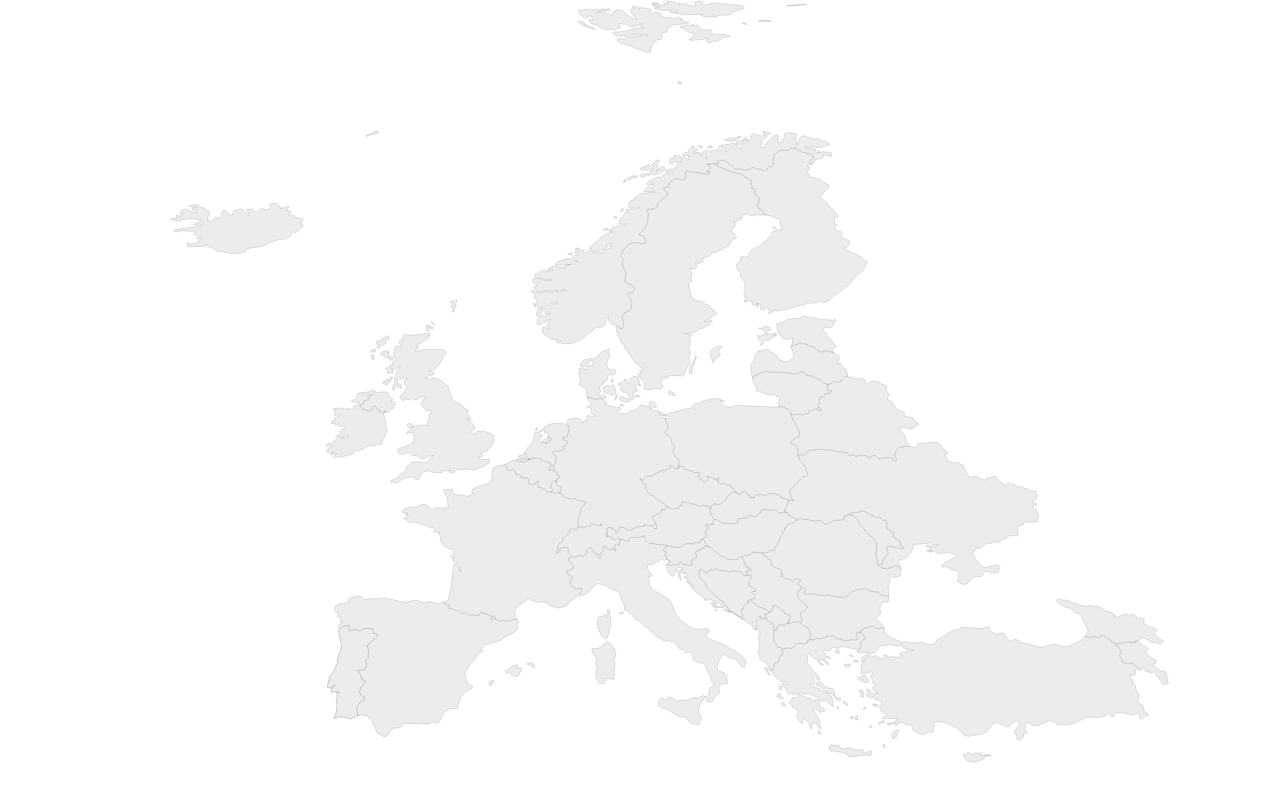
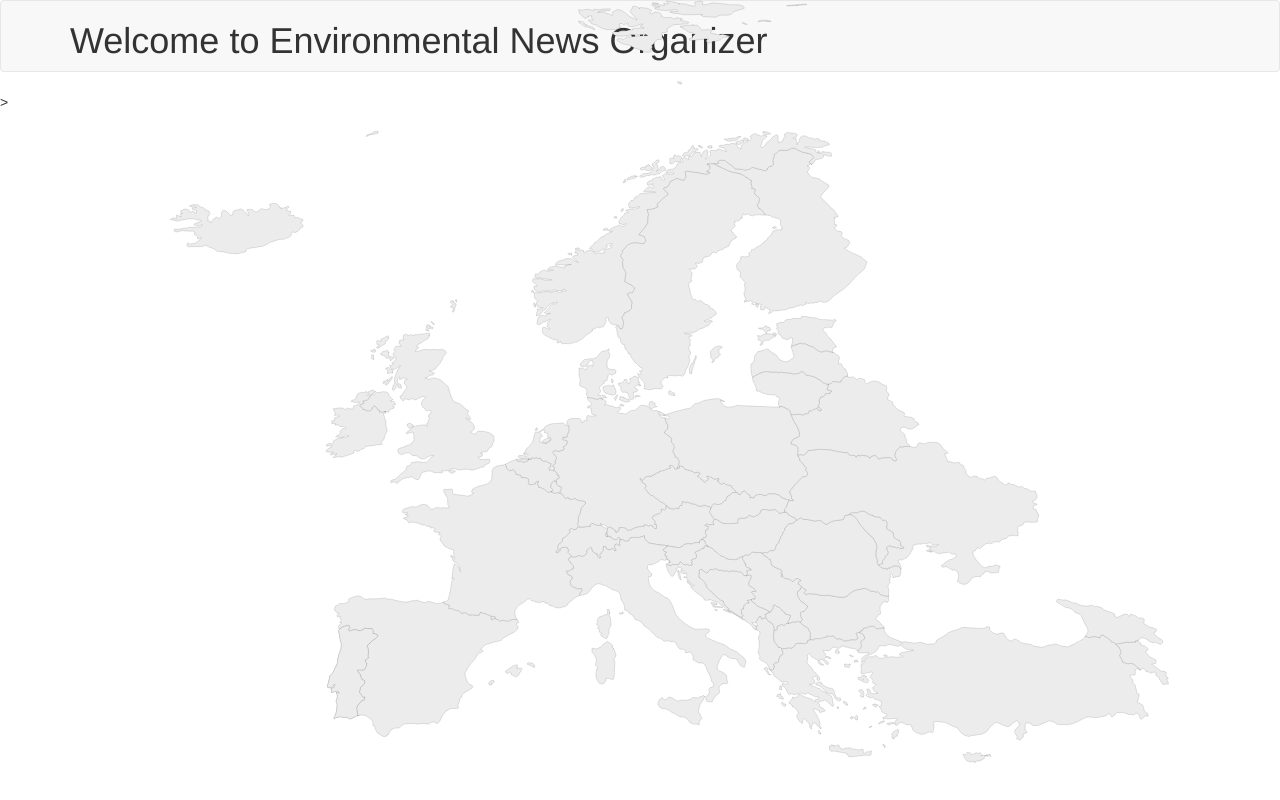
Before and after one commit to celinmay/environmental_news_organizer, a plain HTML site: page projekt.html in a window 1280 px wide. Drawn offline with nearby package versions, Linux system fonts and the light colour scheme.

Commit message:
NEWEST VERSION

```diff
--- a/projekt.html
+++ b/projekt.html
@@ -10,50 +10,64 @@
 
 <body>
 
-<div id="info-box"></div>
+<nav class="navbar navbar-default">
+	<div class="container">
+		<div class="row">
+			<div class="col-lg-12">
+				<div id="content">
+					<h1> Welcome to Environmental News Organizer</h1>
+				</div>
+			</div>
+		</div>
+	</div>
+</nav>
 
+
+<div class="container">
+	<div class="info-box">
 		<?xml version="1.0"?>
 			<svg id="eu-map" preserveAspectRatio="xMinYMinmeet" baseprofile="tiny" fill="#ececec" height="684" stroke="black" stroke-linecap="round" stroke-linejoin="round" stroke-width=".1" version="1.2" viewbox="0 0 1000 684" width="1000" xmlns="http://www.w3.org/2000/svg">
 
+
 <!--ALBANIA-->
 <g class="full-group">
- <path d="M654.7 528.1l0.5 0.4 2 2.9 1.4 0.5 1.9 1.3 1.4 3.2 0.1 2.2-0.5 2.6 0.3 2.1-0.8 0.8 0.7 2 0.2 1.9 1.2 2.2 1.2 1.1 1.3 2.4 1.6-0.2 1.3 1.1 0 1.1 1.1 1.8-0.8 2.6-1.7 0.8-1.2 3.1-0.3 2-0.6 0.5-1.9 0.3-1.7 1.3 1 2.2-0.9 0.7-0.3 1.5-0.7 0.7-2.7-0.9-0.7-2.5-1.7-2.7-4.9-2.6-1.2-1.1 0.4-1.5-0.1-1.4-1.4-2.4 0.3-2.6 0.8-2.2-0.3-2.7 0.1-2.1-0.7-2.9 0.5-2.1 0.9-1.3-0.2-2.2-1.5-1.1-1.6-0.2 0-3.1-0.3-0.6 1.7 0-1.7-2.8 3.2-5.3 1.1 0.3 0.8 2.1 3.4-1.2z" id="AL" data-info="<div>Country: Albania</div>" name="Albania">
+ 	<path id="AL" d="M654.7 528.1l0.5 0.4 2 2.9 1.4 0.5 1.9 1.3 1.4 3.2 0.1 2.2-0.5 2.6 0.3 2.1-0.8 0.8 0.7 2 0.2 1.9 1.2 2.2 1.2 1.1 1.3 2.4 1.6-0.2 1.3 1.1 0 1.1 1.1 1.8-0.8 2.6-1.7 0.8-1.2 3.1-0.3 2-0.6 0.5-1.9 0.3-1.7 1.3 1 2.2-0.9 0.7-0.3 1.5-0.7 0.7-2.7-0.9-0.7-2.5-1.7-2.7-4.9-2.6-1.2-1.1 0.4-1.5-0.1-1.4-1.4-2.4 0.3-2.6 0.8-2.2-0.3-2.7 0.1-2.1-0.7-2.9 0.5-2.1 0.9-1.3-0.2-2.2-1.5-1.1-1.6-0.2 0-3.1-0.3-0.6 1.7 0-1.7-2.8 3.2-5.3 1.1 0.3 0.8 2.1 3.4-1.2z" name="Albania"> <input type="" name="">
 	 </path>
 </g>
 
  <!--ANDORRA-->
  <g class="full-group">
- <path d="M423.4 528.8l-2.8 1.1-0.7-0.4 0-2.1 0.9-0.7 2.6 0.6 0 1.5z" id="AD" data-info="<div> Country: Andorra </div>" name="Andorra" >
+ 	<path d="M423.4 528.8l-2.8 1.1-0.7-0.4 0-2.1 0.9-0.7 2.6 0.6 0 1.5z" id="AD" name="Andorra">
  	</path>
 </g>
 
 <!--ARMENIA-->
 <g class="full-group">
- <path d="M974.6 572.4l-3.2-2.8-2.3-1.7-1.6-0.7-3.5 0.4-2.9-0.9-1.8-0.9 0.5-0.6-1.9-3-0.8-1.9 1-1.4 0.2-2.3-1.7-3.3-1.7-1.2-1.3-1.6 4.4-0.3 5.3-1.3 3.2 0.3 1.1-0.2 3.5-0.1-0.5-0.7 2.3-0.5 1.3 1.5 1.6 1-0.9 0.9 2.3 1 1.2 0 3.3 2.5 0 0.7-1.9 1.5-0.2 1.1 3.2 3.4 2.4 1.4 3.2 1.5 0.2 0.9-0.9 2.5-3 0 0.6 0.9 1.9 1.2 6.1 4.4 1.5-0.3 2.2 0.9 0.2 1.3-1 1.4 1.9 1.4 0.8 1.5-1.8 0.5 1.4 1.5 0.5 2.6-2.2-0.1-2.5 0.5-3-4.7 0.1-1-3.1-2.1 0.1-1.7-0.8-1.2-1.7 0.2-1.9 0.9-2.9-1.6-1.2 0.2-0.3-1.1-1.8-1.7-3.2 0.9z" id="AM" data-info="<div> Country: Armenia </div>" name="Armenia" >
+ 	<path d="M974.6 572.4l-3.2-2.8-2.3-1.7-1.6-0.7-3.5 0.4-2.9-0.9-1.8-0.9 0.5-0.6-1.9-3-0.8-1.9 1-1.4 0.2-2.3-1.7-3.3-1.7-1.2-1.3-1.6 4.4-0.3 5.3-1.3 3.2 0.3 1.1-0.2 3.5-0.1-0.5-0.7 2.3-0.5 1.3 1.5 1.6 1-0.9 0.9 2.3 1 1.2 0 3.3 2.5 0 0.7-1.9 1.5-0.2 1.1 3.2 3.4 2.4 1.4 3.2 1.5 0.2 0.9-0.9 2.5-3 0 0.6 0.9 1.9 1.2 6.1 4.4 1.5-0.3 2.2 0.9 0.2 1.3-1 1.4 1.9 1.4 0.8 1.5-1.8 0.5 1.4 1.5 0.5 2.6-2.2-0.1-2.5 0.5-3-4.7 0.1-1-3.1-2.1 0.1-1.7-0.8-1.2-1.7 0.2-1.9 0.9-2.9-1.6-1.2 0.2-0.3-1.1-1.8-1.7-3.2 0.9z" id="AM" name="Armenia" >
  	</path>
 </g>
 
 <!--AUSTRIA-->
 <g class="full-group">
- <path d="M607.8 434.9l-0.9 2.4 0.1 0.8 1.6 2.9 2.3 2.9-0.6 0.7-0.6 1.9 0.7 2-3.9 0.3-2.5-0.9-1.3 1.4 2.6 0.7 0.5 1.1-0.5 1.4-2.2 1.2 0.4 1.5-0.5 0.7 1.1 1.6-0.3 1.8-2.5 0.5-1.8 1.7-1.3 0.9-0.1 1.9-2.4-0.5-1.6 0.2-2.3 1.1-2.8-0.2-2.6 0.2-1.9 0.7-1 1.3-3 1.2-5-0.7-5-0.9-2.6-0.5-4-0.3-8.6-1.5-1.1-0.5-3.1-3.5 0-2.3-4.7 1.5-3.1-0.2-3.4 0.3-1.4 0.6-1.2 2.2-1.1 0.4-2.1-0.4-0.9-0.8-3-0.3-0.5-1.5-0.8-0.3-2 1.9-2.3-0.4-1.5-0.8-0.4-1-3.3-0.8 0.3-0.8-1.1-2.5 1-3-0.9-0.7 1.7-0.5 0.7-0.5 3.5 1.6 0.9 1.4 1.2 0.3-0.1 1.3 1.6-0.5 1-1.6 0.2-1.9 2.8-0.1 2.7 0.4 1.4 1.9 3.8-0.5 1.1-0.9 3.9-1.5 5.7-0.5 0.1-1.4 2 0.3 1.5 0.8 2.5-0.5 1.1 0.5 0.2 1.1 1.2 0.9 1.7 0.4 0.3-1.5-0.3-1.9-1.7-0.3 0.6-1.3-0.1-1.3-2.5-2.8 0.6-1.3 3.1-1.8 2.9-0.8 1-1 0.7-2.9 2.3 0.9 1.3-0.9 0.2-2.8 2.2 1.2 0.8 1.3 3.9 0.4 1.4-0.7 2.5 0.4 0.1-1.1 1.3-1.6 1.2 0 0.3-3.2 1.2-0.2 1.6 0.8 1.4-0.4 4.8 1.7 1.5-0.1 3 1.7 3.8 0.2 1.2-0.9 5.1 1.5 1 1.6z" id="AT" data-info="<div> Country: Austria </div>" name="Austria" >
+ 	<path d="M607.8 434.9l-0.9 2.4 0.1 0.8 1.6 2.9 2.3 2.9-0.6 0.7-0.6 1.9 0.7 2-3.9 0.3-2.5-0.9-1.3 1.4 2.6 0.7 0.5 1.1-0.5 1.4-2.2 1.2 0.4 1.5-0.5 0.7 1.1 1.6-0.3 1.8-2.5 0.5-1.8 1.7-1.3 0.9-0.1 1.9-2.4-0.5-1.6 0.2-2.3 1.1-2.8-0.2-2.6 0.2-1.9 0.7-1 1.3-3 1.2-5-0.7-5-0.9-2.6-0.5-4-0.3-8.6-1.5-1.1-0.5-3.1-3.5 0-2.3-4.7 1.5-3.1-0.2-3.4 0.3-1.4 0.6-1.2 2.2-1.1 0.4-2.1-0.4-0.9-0.8-3-0.3-0.5-1.5-0.8-0.3-2 1.9-2.3-0.4-1.5-0.8-0.4-1-3.3-0.8 0.3-0.8-1.1-2.5 1-3-0.9-0.7 1.7-0.5 0.7-0.5 3.5 1.6 0.9 1.4 1.2 0.3-0.1 1.3 1.6-0.5 1-1.6 0.2-1.9 2.8-0.1 2.7 0.4 1.4 1.9 3.8-0.5 1.1-0.9 3.9-1.5 5.7-0.5 0.1-1.4 2 0.3 1.5 0.8 2.5-0.5 1.1 0.5 0.2 1.1 1.2 0.9 1.7 0.4 0.3-1.5-0.3-1.9-1.7-0.3 0.6-1.3-0.1-1.3-2.5-2.8 0.6-1.3 3.1-1.8 2.9-0.8 1-1 0.7-2.9 2.3 0.9 1.3-0.9 0.2-2.8 2.2 1.2 0.8 1.3 3.9 0.4 1.4-0.7 2.5 0.4 0.1-1.1 1.3-1.6 1.2 0 0.3-3.2 1.2-0.2 1.6 0.8 1.4-0.4 4.8 1.7 1.5-0.1 3 1.7 3.8 0.2 1.2-0.9 5.1 1.5 1 1.6z" id="AT" name="Austria" >
  	</path>
 </g>
 
 <!--BELGIUM-->
 <g class="full-group">
- <path d="M470 401.8l1.6-0.5 0.8 0.8 1.2 0.1 3 2.3-0.4 1.5 1.7 0.7 0.4 2-2.3 1.3-0.6 1.7-1.7-0.7-1.3 1.3-1.4 2.5-0.2 1.7 2 2.4-1.1 1.7-3.4 0.4-2.8-2.6-3.3-1.5-1.7-0.1-0.4-2-0.6-0.6 0.8-2.7-1.9 0.6-0.5 1.4-1.3 0.6-2.2 0.3-2.3-0.3-0.5-0.6 0.7-1.4-0.7-0.7 0.4-1.6-1.6-1.1-3.6-0.4-0.9 0.3-0.6-2-4.2-1.1-0.5-2-1.6-1.8-3.2 1-2.9-2.4 0-1.2-0.9-2.2 5.1-2.5 4.7-1.7 0.3 1.3 1.2 0.7 1.2-0.6 3.9 1.1 3.2-1.5 0.6-1.2 2.1 0.3-0.2-0.9 1.4-0.7 1.5 0.8 1.5-1 1.1 1.3 2.5-0.8 0.5 1.6 2.6 1.4 1.9-0.4 1.7 1.3 2.6 1.1-1 2.9-1.1 1.3 0.7 1.1z" id="BE" data-info="<div>Country: Belgium </div>" name="Belgium" >
+ 	<path d="M470 401.8l1.6-0.5 0.8 0.8 1.2 0.1 3 2.3-0.4 1.5 1.7 0.7 0.4 2-2.3 1.3-0.6 1.7-1.7-0.7-1.3 1.3-1.4 2.5-0.2 1.7 2 2.4-1.1 1.7-3.4 0.4-2.8-2.6-3.3-1.5-1.7-0.1-0.4-2-0.6-0.6 0.8-2.7-1.9 0.6-0.5 1.4-1.3 0.6-2.2 0.3-2.3-0.3-0.5-0.6 0.7-1.4-0.7-0.7 0.4-1.6-1.6-1.1-3.6-0.4-0.9 0.3-0.6-2-4.2-1.1-0.5-2-1.6-1.8-3.2 1-2.9-2.4 0-1.2-0.9-2.2 5.1-2.5 4.7-1.7 0.3 1.3 1.2 0.7 1.2-0.6 3.9 1.1 3.2-1.5 0.6-1.2 2.1 0.3-0.2-0.9 1.4-0.7 1.5 0.8 1.5-1 1.1 1.3 2.5-0.8 0.5 1.6 2.6 1.4 1.9-0.4 1.7 1.3 2.6 1.1-1 2.9-1.1 1.3 0.7 1.1z" id="BE" name="Belgium" >
  	</path>
 </g>
 
 <!--BULGARIA-->
 <g class="full-group">
- <path d="M759.6 509.6l0.2 3.7-0.9 1.8-2-0.6-2.2 0.5-1 2-1.2 1.2 0 2.6 0.4 4.2-1.6 0.7-2.9 3.7 3 1.8 1.7 2.2 2.4 2.5 0.5 1.2-1.7-0.2-0.9 0.4-1.8 0-1.5 0.6-3.4-2.5-3.5 0.3-1.5 1.1-3.4 0.4-1 2.2-1.9 0.3-0.3 1.4-1.6-0.5-1.6 1.1 0.7 1 0.9 2.7-0.2 0.8-2.5 1.2-1.8-0.3-3.2 0.4-3.4 0.9-1.7-1.1-3.7-1.2-0.9 0.6-2.4-1.4-1.2-1.7-1.6 0.5-4.2-0.1-0.2 0.9-1.9 0.2-3 1.1-2.6-0.2-2.4 0.2-1 1-3-0.2 0-4.2 0.5-1.7-0.9-1-1.7-3.3-3.4-1.8-3.3-3.2 1-0.3 1.1-1.7-1.4-2.9 0-3.3 1.1-0.6 1.8-0.1 1.1-1.6 1.6-1.7 0.3-1.4-1.6-1-1.3-1.6-2.9-1.5-2.4-3.9-0.6-2.4 0.4-2.3 2.1-1 0.2-1.9 0.9-0.7 4.3 2.5-1.8 2 0.9 1.8 3.7-0.6 3.9 0.3 5.3 1 3.5 0.4 2.5-0.5 9.4 1.7 4.2 0.2 2.3-0.6 1.6-0.9 1.2-1.6 3.3-2.1 3.2-1.2 4.4-0.9 2.9-0.4 4.5 2.3 3.2 0.4 0.9 0.6 1.7-0.5 2.5 2.6 2.2 0.7 2.6 0.5 2 0z" id="BG" data-info="<div>Country: Bulgaria </div>" name="Bulgaria" >
+ 	<path d="M759.6 509.6l0.2 3.7-0.9 1.8-2-0.6-2.2 0.5-1 2-1.2 1.2 0 2.6 0.4 4.2-1.6 0.7-2.9 3.7 3 1.8 1.7 2.2 2.4 2.5 0.5 1.2-1.7-0.2-0.9 0.4-1.8 0-1.5 0.6-3.4-2.5-3.5 0.3-1.5 1.1-3.4 0.4-1 2.2-1.9 0.3-0.3 1.4-1.6-0.5-1.6 1.1 0.7 1 0.9 2.7-0.2 0.8-2.5 1.2-1.8-0.3-3.2 0.4-3.4 0.9-1.7-1.1-3.7-1.2-0.9 0.6-2.4-1.4-1.2-1.7-1.6 0.5-4.2-0.1-0.2 0.9-1.9 0.2-3 1.1-2.6-0.2-2.4 0.2-1 1-3-0.2 0-4.2 0.5-1.7-0.9-1-1.7-3.3-3.4-1.8-3.3-3.2 1-0.3 1.1-1.7-1.4-2.9 0-3.3 1.1-0.6 1.8-0.1 1.1-1.6 1.6-1.7 0.3-1.4-1.6-1-1.3-1.6-2.9-1.5-2.4-3.9-0.6-2.4 0.4-2.3 2.1-1 0.2-1.9 0.9-0.7 4.3 2.5-1.8 2 0.9 1.8 3.7-0.6 3.9 0.3 5.3 1 3.5 0.4 2.5-0.5 9.4 1.7 4.2 0.2 2.3-0.6 1.6-0.9 1.2-1.6 3.3-2.1 3.2-1.2 4.4-0.9 2.9-0.4 4.5 2.3 3.2 0.4 0.9 0.6 1.7-0.5 2.5 2.6 2.2 0.7 2.6 0.5 2 0z" id="BG" name="Bulgaria" >
  	</path>
 </g>
 
 <!--BOSNIA HERZEGOVINA-->
 <g class="full-group">
- <path d="M638.2 492.2l2.8-0.7 1.5 0.8-0.5 2.5-1.6 2.7-0.1 2.6 0.5 0.8 2.4 1.2 3.3 2.9-0.3 0.8-3.1-0.1-0.5 0.8 3.2 3.7-0.2 2.2-2.5-0.3-0.7 0.8-3.2 0.5 1.4 2.2-2.3 0.2-2 1.7-0.5 1.7 0.1 1.5-1.7 0.2-0.5 0.7 0.6 3 1.1 1.6-0.1 0.8-1.1 1-1.7-0.7-6.2-3.8-0.6-0.9-1.6 0.1-1.1-0.6 0.3-1.6-3-2.5-1.5-1.6-0.4-2.2-2.4-1.1-5-4.1-1.7-2-2.8-2.3-2.3-2.4-1.3-4-3.4-3.2-1.9-1.3-0.1-1.4 0.3-5 1.2-0.6 1.8 0.4 1.7 1.8 1.8 1 2.7-3.2 3.2 0.3 1.5-1.2 2.7 1.6 2.5 0.1 2.8 0.7 1.7-0.6 1.6 1.3 2.2-1 1.8 0.3 1.8-0.2 2.6 0.7 2.2 0.2 1.1 0.8 1.3 2.2 2.2 0.2z" id="BA" data-info="<div>Country: Bosnia and Herzegovina </div>" name="Bosnia and Herzegovina" >
+ 	<path d="M638.2 492.2l2.8-0.7 1.5 0.8-0.5 2.5-1.6 2.7-0.1 2.6 0.5 0.8 2.4 1.2 3.3 2.9-0.3 0.8-3.1-0.1-0.5 0.8 3.2 3.7-0.2 2.2-2.5-0.3-0.7 0.8-3.2 0.5 1.4 2.2-2.3 0.2-2 1.7-0.5 1.7 0.1 1.5-1.7 0.2-0.5 0.7 0.6 3 1.1 1.6-0.1 0.8-1.1 1-1.7-0.7-6.2-3.8-0.6-0.9-1.6 0.1-1.1-0.6 0.3-1.6-3-2.5-1.5-1.6-0.4-2.2-2.4-1.1-5-4.1-1.7-2-2.8-2.3-2.3-2.4-1.3-4-3.4-3.2-1.9-1.3-0.1-1.4 0.3-5 1.2-0.6 1.8 0.4 1.7 1.8 1.8 1 2.7-3.2 3.2 0.3 1.5-1.2 2.7 1.6 2.5 0.1 2.8 0.7 1.7-0.6 1.6 1.3 2.2-1 1.8 0.3 1.8-0.2 2.6 0.7 2.2 0.2 1.1 0.8 1.3 2.2 2.2 0.2z" id="BA" name="Bosnia and Herzegovina" >
  	</path>
 </g>
 
@@ -291,7 +305,10 @@
  <circle cx="521" cy="266.6" id="2">
  </circle>
 </svg>
+</div>
+</div>
 
+	<script type="text/javascript" src="projekt.js"></script>>
 	<script type="text/javascript" src="https://cdnjs.cloudflare.com/ajax/libs/jquery/2.1.4/jquery.min.js"></script>
 
 </body>
```
Lines whose indentation alone changed are shown as unchanged.
